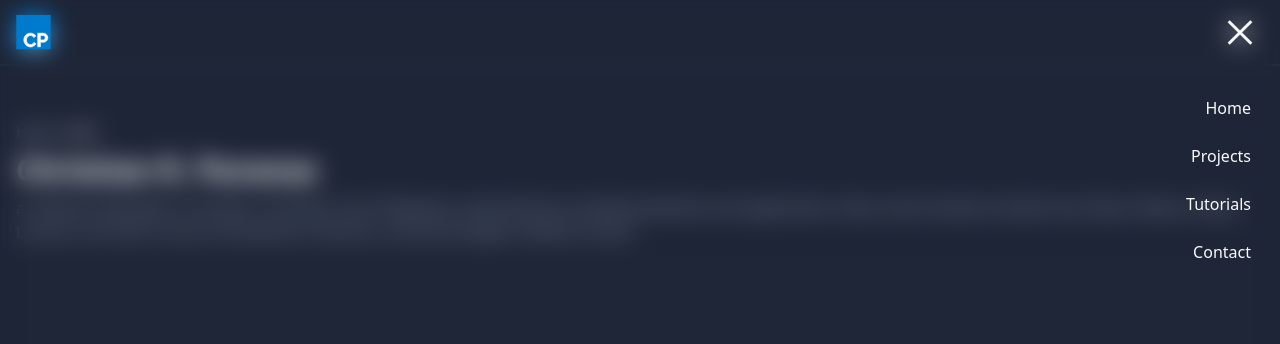
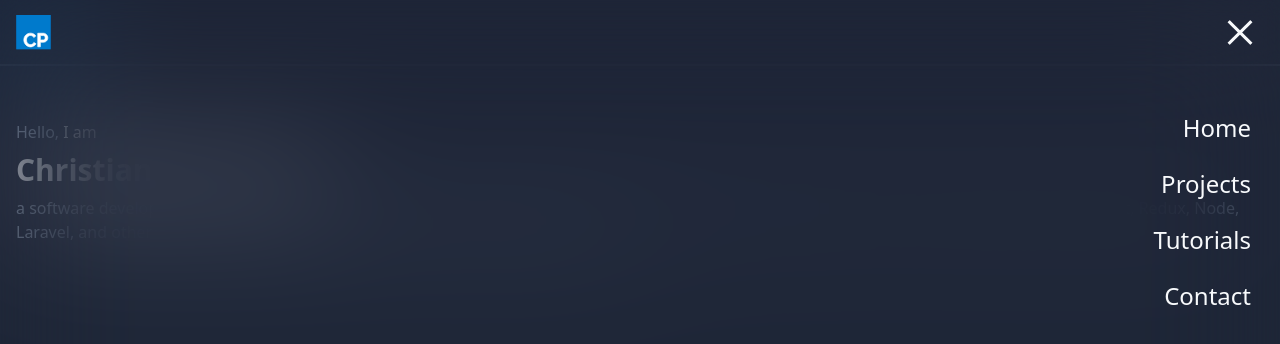
Before and after one commit to christianparanas/personal, a Next.js app: page / in a window 1280 px wide. Both pictures are taken after a click on the button 1240 px from the left and 32 px from the top of the page. Shown: the top 344 px of the page. Built offline with nearby package versions, Linux system fonts and the light colour scheme.

Commit message:
overlay bulr

```diff
--- a/components/Navbar.tsx
+++ b/components/Navbar.tsx
@@ -19,7 +19,7 @@ const container = {
 };
 
 const itemVariants = {
-  closed: { x: 100 },
+  closed: { x: 200 },
   open: { x: -5 },
 };
 
@@ -63,7 +63,7 @@ function Navbar() {
       </div>
 
       <div
-        className={`${overlayClass} absolute w-full h-full backdrop-blur-md py-2 px-4 text-right overflow-hidden`}
+        className={`${overlayClass} absolute w-full h-full backdrop-blur-3xl py-2 px-4 text-right overflow-hidden`}
       >
         <div className="flex justify-between items-center">
         <Icon props={{ w: "35", h: "35" }} />
@@ -71,7 +71,7 @@ function Navbar() {
         </div>
 
         <motion.ul
-          className="mt-8 grid gap-2"
+          className="mt-12 grid gap-2"
           animate={isOpen ? "open" : "closed"}
           variants={container}
         >
@@ -81,7 +81,7 @@ function Navbar() {
                 <motion.li
                   key={key}
                   variants={itemVariants}
-                  className="p-2"
+                  className="p-2 text-2xl"
                   whileHover={{ scale: 1.1 }}
                   whileTap={{ scale: 0.9 }}
                   exit={{ x: 100 }}
```
